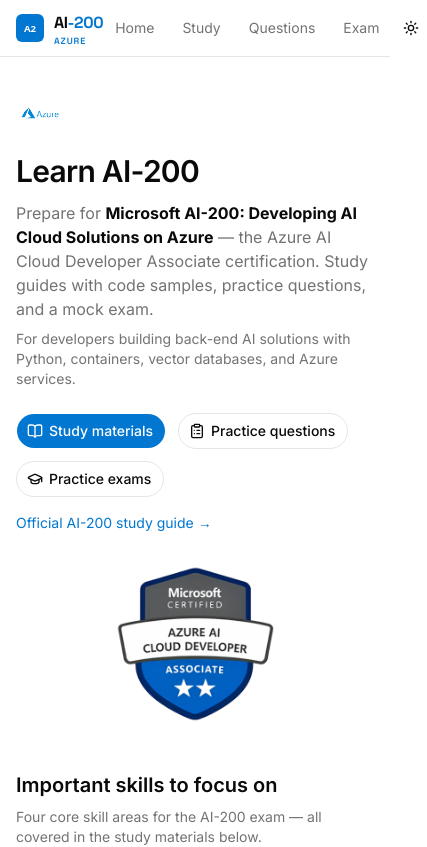
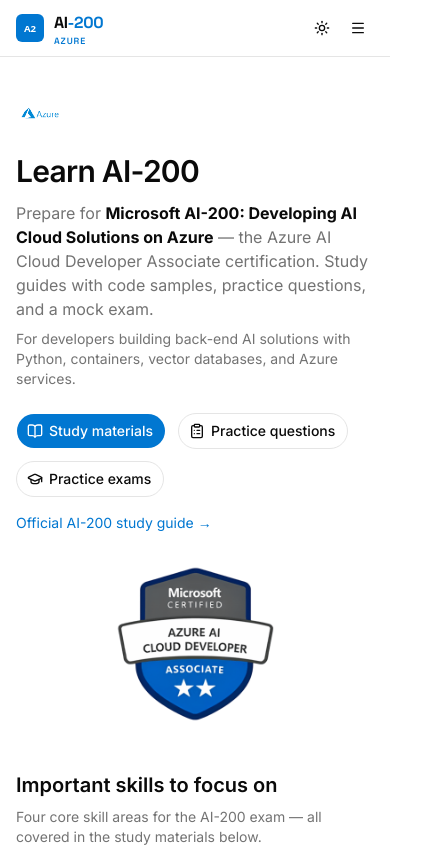
Before and after one commit to Suralmk/learn-AI-200, a Next.js app: page / in a window 390 px wide. Shown: the top 847 px of the page, 427 px wide, since content can reach past the window. Built offline with nearby package versions, Linux system fonts and the light colour scheme.

Commit message:
feat: add responsive mobile navigation with hamburger menu
Hide nav links on small screens behind a toggle menu while keeping the theme
switch accessible. Desktop layout remains unchanged.

```diff
--- a/components/site-header.tsx
+++ b/components/site-header.tsx
@@ -1,6 +1,11 @@
+"use client";
+
 import Link from "next/link";
+import { useState } from "react";
+import { Menu, X } from "lucide-react";
 import { Logo, LogoIcon } from "@/components/logo";
 import { ThemeToggle } from "@/components/theme-toggle";
+import { Button } from "@/components/ui/button";
 import { cn } from "@/lib/utils";
 
 const NAV = [
@@ -11,6 +16,8 @@
 ];
 
 export function SiteHeader({ className }: { className?: string }) {
+  const [open, setOpen] = useState(false);
+
   return (
     <header
       className={cn(
@@ -19,12 +26,16 @@
       )}
     >
       <div className="mx-auto flex h-14 max-w-5xl items-center justify-between px-4">
-        <Link href="/" className="flex items-center gap-2.5">
+        <Link
+          href="/"
+          className="flex items-center gap-2.5"
+          onClick={() => setOpen(false)}
+        >
           <LogoIcon className="size-7" />
           <Logo size="sm" />
         </Link>
 
-        <nav className="flex items-center gap-1">
+        <nav className="hidden items-center gap-1 md:flex">
           {NAV.map((item) => (
             <Link
               key={item.href}
@@ -36,7 +47,38 @@
           ))}
           <ThemeToggle />
         </nav>
+
+        <div className="flex items-center gap-1 md:hidden">
+          <ThemeToggle />
+          <Button
+            variant="ghost"
+            size="icon-sm"
+            onClick={() => setOpen((prev) => !prev)}
+            aria-label={open ? "Close menu" : "Open menu"}
+            aria-expanded={open}
+          >
+            {open ? <X /> : <Menu />}
+          </Button>
+        </div>
       </div>
+
+      {open && (
+        <nav className="border-t border-border px-4 py-3 md:hidden">
+          <ul className="flex flex-col gap-1">
+            {NAV.map((item) => (
+              <li key={item.href}>
+                <Link
+                  href={item.href}
+                  onClick={() => setOpen(false)}
+                  className="block rounded-md px-3 py-2.5 text-sm text-muted-foreground transition-colors hover:bg-muted/50 hover:text-foreground"
+                >
+                  {item.label}
+                </Link>
+              </li>
+            ))}
+          </ul>
+        </nav>
+      )}
     </header>
   );
 }
```
